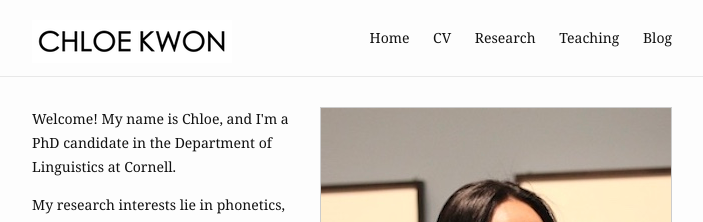
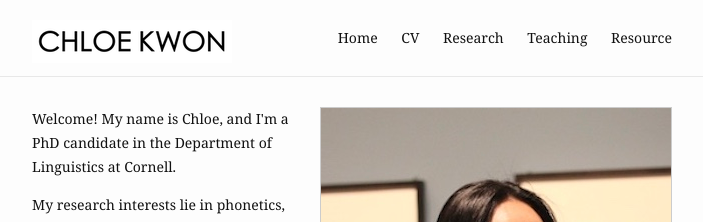
Before and after one commit to chloedkkwon/chloedkkwon.github.io, a Jekyll site: the page built from index.md, in a window 1280 px wide. Shown: the top 222 px of the page, without its empty margins (288-991 px from the left). Built offline with Jekyll 4.4.1, drawn with Linux system fonts in a browser that asks for light colours.

Commit message:
Update _config.yml

```diff
--- a/_config.yml
+++ b/_config.yml
@@ -17,7 +17,7 @@ header:
       #slug: 20240718_CV_chloe.pdf
     - name: Research
     - name: Teaching
-    - name: Blog
+    - name: Resource
 
 footer:
   show_powered_by: true
```
